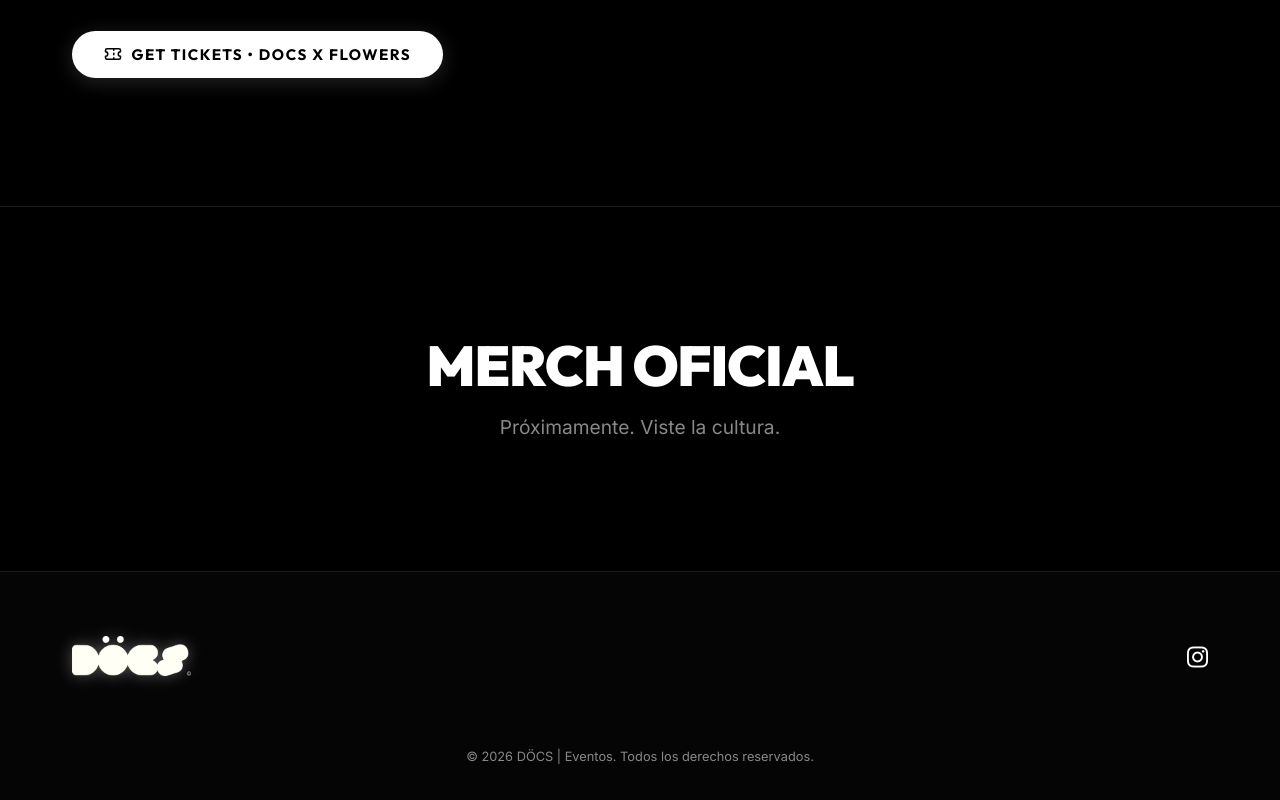
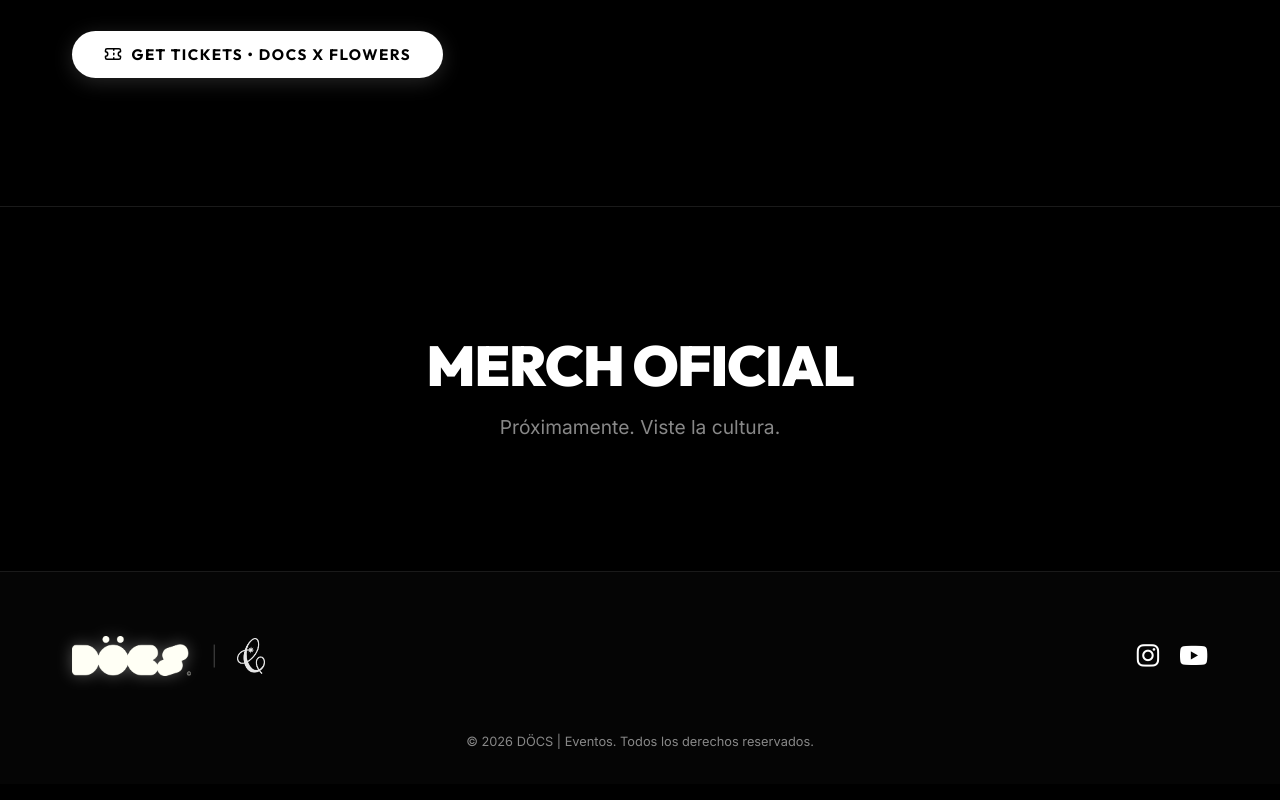
Before and after one commit to Villegascs/DOCSVE, a Next.js app: page / in a window 1280 px wide. Shown: the part 1052-1852 px from the top of the page. Built offline with nearby package versions, Linux system fonts and the light colour scheme; no server answers.

Commit message:
feat: agregar LOGO CC y canal oficial de YouTube en el footer

```diff
--- a/app/components/Footer.jsx
+++ b/app/components/Footer.jsx
@@ -4,20 +4,67 @@ export default function Footer() {
   return (
     <footer style={{ borderTop: '1px solid #1a1a1a', padding: '4rem 0 2rem 0', background: 'var(--background)' }}>
       <div className="container">
-        <div style={{ display: 'flex', justifyContent: 'space-between', alignItems: 'center', marginBottom: '4rem' }}>
-          <div>
-            <img
-              src="/Logos/docs png.png"
-              alt="DOCS"
-              style={{ height: '40px', filter: 'drop-shadow(0px 0px 8px rgba(255, 255, 255, 0.3))' }}
-            />
-          </div>
-          <div>
-            <a href="https://www.instagram.com/docs______/" target="_blank" rel="noopener noreferrer" style={{ color: 'white', textDecoration: 'none', transition: 'color 0.3s' }} onMouseOver={(e) => e.target.style.color = '#ccc'} onMouseOut={(e) => e.target.style.color = 'white'}>
-              <i className="fab fa-instagram" style={{ fontSize: '1.5rem', pointerEvents: 'none' }}></i>
+        <div style={{ display: 'flex', justifyContent: 'space-between', alignItems: 'center', marginBottom: '3.5rem', flexWrap: 'wrap', gap: '1.5rem' }}>
+
+          {/* LOGOS A LA IZQUIERDA: DÖCS Y CREATIVOS CRIOLLOS (CC) */}
+          <div style={{ display: 'flex', alignItems: 'center', gap: '1.25rem' }}>
+            <a href="#inicio" aria-label="DÖCS Inicio" style={{ display: 'inline-flex', alignItems: 'center' }}>
+              <img
+                src="/Logos/docs png.png"
+                alt="DÖCS"
+                style={{ height: '40px', width: 'auto', filter: 'drop-shadow(0px 0px 8px rgba(255, 255, 255, 0.3))' }}
+              />
+            </a>
+
+            <span style={{ color: 'rgba(255, 255, 255, 0.25)', fontSize: '1.2rem', fontWeight: 300 }}>|</span>
+
+            <a
+              href="https://www.instagram.com/creativocriollo/"
+              target="_blank"
+              rel="noopener noreferrer"
+              aria-label="Creativos Criollos"
+              title="Creativos Criollos"
+              style={{ display: 'inline-flex', alignItems: 'center', transition: 'transform 0.2s, opacity 0.2s' }}
+              onMouseOver={(e) => { e.currentTarget.style.transform = 'scale(1.08)'; e.currentTarget.style.opacity = '1'; }}
+              onMouseOut={(e) => { e.currentTarget.style.transform = 'scale(1)'; e.currentTarget.style.opacity = '0.9'; }}
+            >
+              <img
+                src="/Logos/logo-cc-right.png"
+                alt="Creativos Criollos"
+                style={{ height: '36px', width: 'auto', opacity: 0.9 }}
+              />
             </a>
           </div>
+
+          {/* REDES SOCIALES A LA DERECHA: INSTAGRAM Y YOUTUBE */}
+          <div style={{ display: 'flex', alignItems: 'center', gap: '1.25rem' }}>
+            <a
+              href="https://www.instagram.com/docs______/"
+              target="_blank"
+              rel="noopener noreferrer"
+              aria-label="Instagram DÖCS"
+              style={{ color: 'white', textDecoration: 'none', transition: 'color 0.25s, transform 0.2s', display: 'inline-flex', alignItems: 'center', justifyContent: 'center' }}
+              onMouseOver={(e) => { e.currentTarget.style.color = '#E1306C'; e.currentTarget.style.transform = 'scale(1.15)'; }}
+              onMouseOut={(e) => { e.currentTarget.style.color = 'white'; e.currentTarget.style.transform = 'scale(1)'; }}
+            >
+              <i className="fab fa-instagram" style={{ fontSize: '1.6rem', pointerEvents: 'none' }}></i>
+            </a>
+
+            <a
+              href="https://www.youtube.com/@D%C3%B6csEventos"
+              target="_blank"
+              rel="noopener noreferrer"
+              aria-label="YouTube DÖCS Eventos"
+              style={{ color: 'white', textDecoration: 'none', transition: 'color 0.25s, transform 0.2s', display: 'inline-flex', alignItems: 'center', justifyContent: 'center' }}
+              onMouseOver={(e) => { e.currentTarget.style.color = '#FF0000'; e.currentTarget.style.transform = 'scale(1.15)'; }}
+              onMouseOut={(e) => { e.currentTarget.style.color = 'white'; e.currentTarget.style.transform = 'scale(1)'; }}
+            >
+              <i className="fab fa-youtube" style={{ fontSize: '1.6rem', pointerEvents: 'none' }}></i>
+            </a>
+          </div>
+
         </div>
+
         <div style={{ textAlign: 'center' }}>
           <p style={{ fontSize: '0.8rem', color: '#888', margin: 0, fontFamily: 'var(--font-body)' }}>
             &copy; {new Date().getFullYear()} DÖCS | Eventos. Todos los derechos reservados.
```
